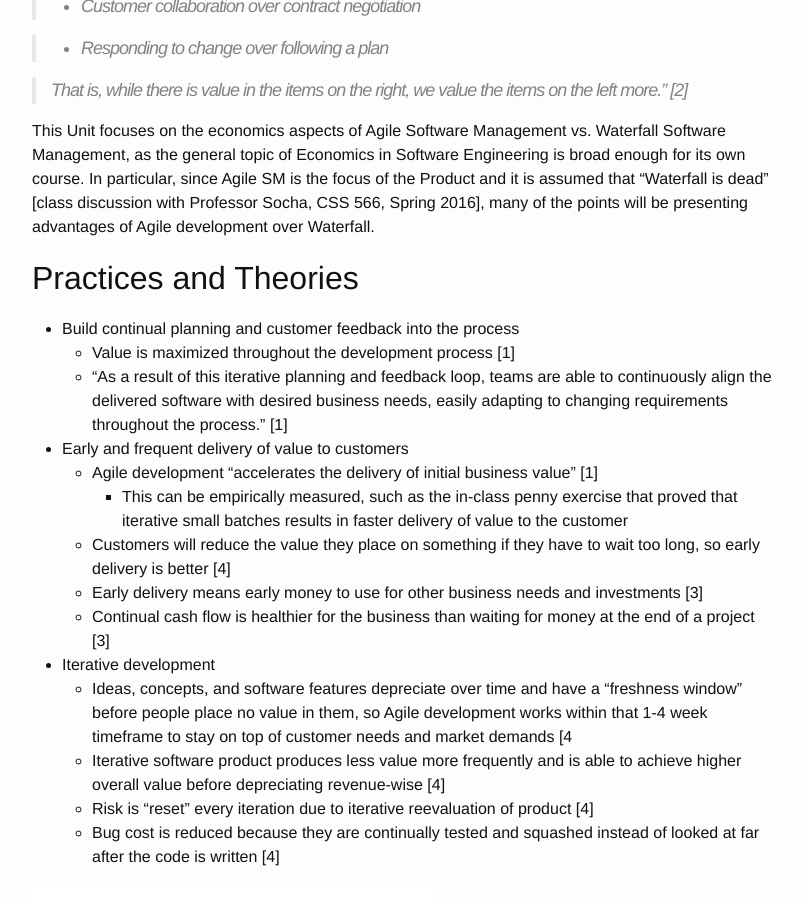
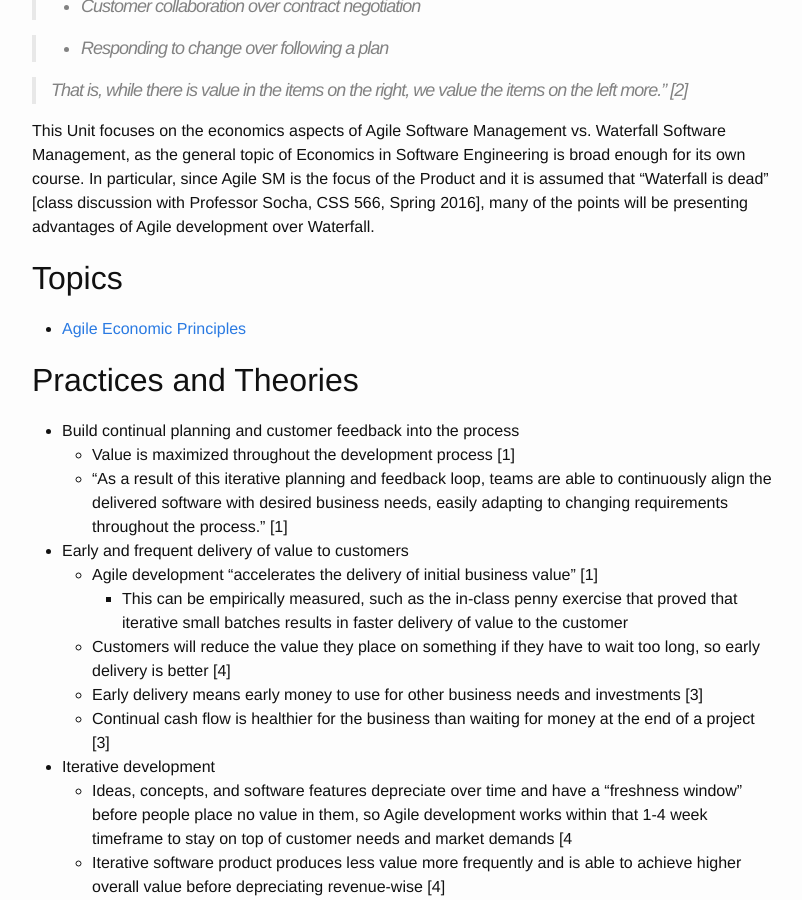
Before and after one commit to css566/css566.github.io, a Jekyll site: the page built from _posts/2016-04-28-agile_economic_syllabus.md, in a window 1280 px wide and 900 px high, scrolled down 663 px. Shown: the whole window, without its empty margins (238-1040 px from the left). Built offline with Jekyll 4.4.1, drawn with Linux system fonts in a browser that asks for light colours; comment, search, counter and statistics services are not loaded.

Commit message:
Working on subsections

```diff
--- a/_posts/2016-04-28-agile_economic_syllabus.md
+++ b/_posts/2016-04-28-agile_economic_syllabus.md
@@ -26,7 +26,10 @@ Much of the economically-focused angle of this Unit is derived from the Manifest
 
 This Unit focuses on the economics aspects of Agile Software Management vs. Waterfall Software Management, as the general topic of Economics in Software Engineering is broad enough for its own course. In particular, since Agile SM is the focus of the Product and it is assumed that “Waterfall is dead” [class discussion with Professor Socha, CSS 566, Spring 2016], many of the points will be presenting advantages of Agile development over Waterfall.
 
+Topics
+------------
 
+- [Agile Economic Principles]({% post_url 2016-05-19-agile_economic_principles %})
 
 
 Practices and Theories
```
